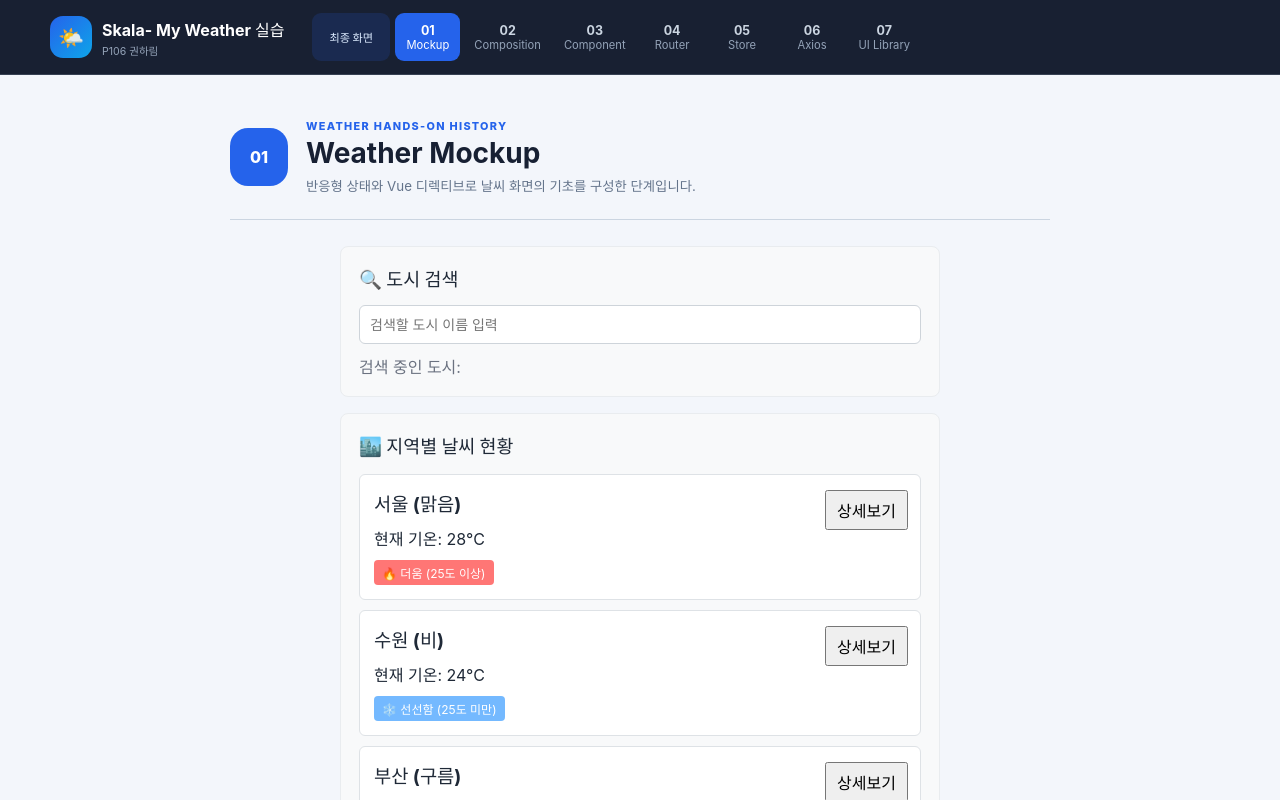
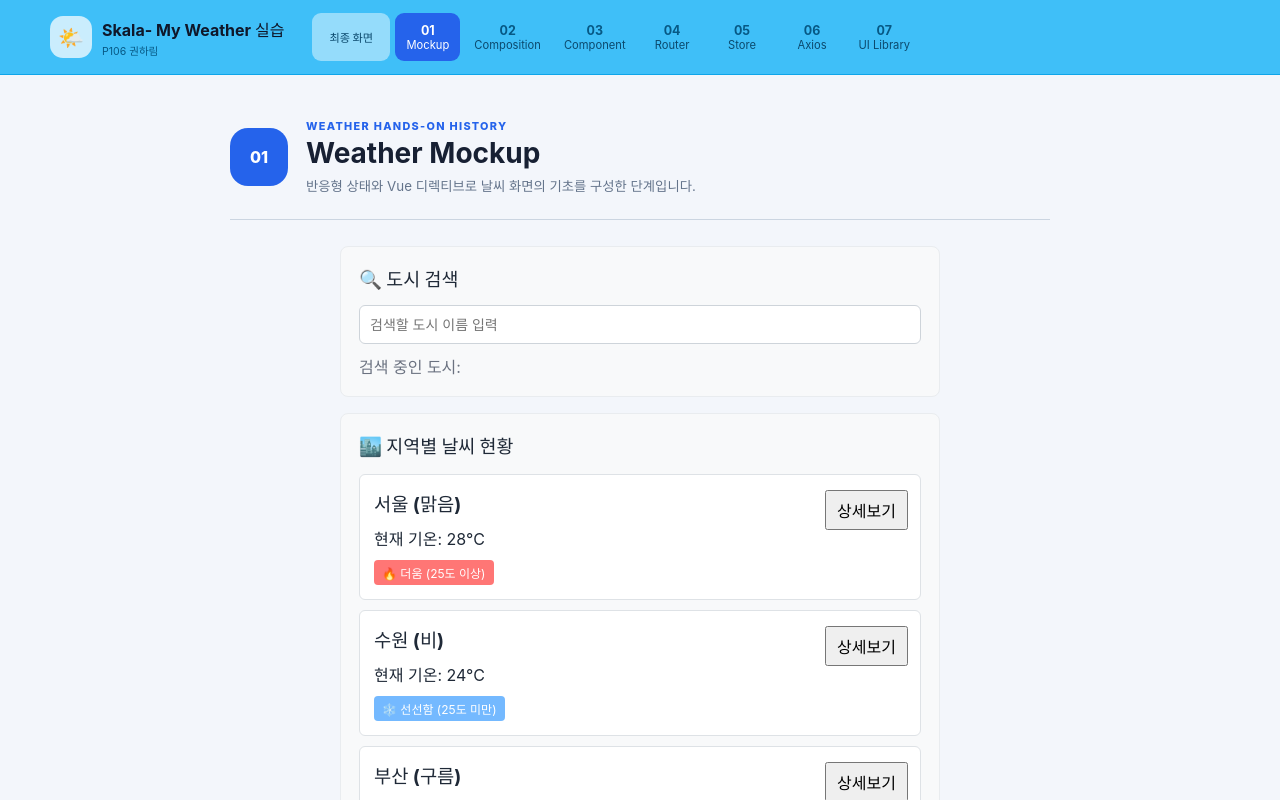
Before and after one commit to rnjsgkfla/skala-vue, a Vue app: page /practice/01 in a window 1280 px wide. Shown: the top 800 px of the page. Built offline with nearby package versions, Linux system fonts and the light colour scheme; no server answers.

Commit message:
style: 화면 안내 문구와 네비게이션 색상 변경

```diff
--- a/src/App.vue
+++ b/src/App.vue
@@ -36,7 +36,7 @@ const practiceLinks = [
       <RouterView />
     </main>
 
-    <footer class="app-footer">Vue 3 · Pinia · Axios · Element Plus · OpenWeather · Open-Meteo</footer>
+    <footer class="app-footer">판교캠퍼스 P106 권하림 - SKALA Vue.js Weather 실습</footer>
   </div>
 </template>
 
@@ -49,9 +49,9 @@ const practiceLinks = [
   position: sticky;
   z-index: 100;
   top: 0;
-  color: #ffffff;
-  background: rgba(15, 23, 42, 0.96);
-  border-bottom: 1px solid rgba(148, 163, 184, 0.25);
+  color: #0f172a;
+  background: rgba(56, 189, 248, 0.96);
+  border-bottom: 1px solid #0ea5e9;
   backdrop-filter: blur(14px);
 }
 
@@ -69,7 +69,7 @@ const practiceLinks = [
   flex: 0 0 auto;
   align-items: center;
   gap: 10px;
-  color: #ffffff;
+  color: #0f172a;
   text-decoration: none;
 }
 
@@ -79,7 +79,7 @@ const practiceLinks = [
   height: 42px;
   place-items: center;
   font-size: 1.3rem;
-  background: linear-gradient(135deg, #2563eb, #0ea5e9);
+  background: rgba(255, 255, 255, 0.72);
   border-radius: 13px;
 }
 
@@ -90,7 +90,7 @@ const practiceLinks = [
 
 .brand small {
   margin-top: 2px;
-  color: #94a3b8;
+  color: #075985;
   font-size: 0.66rem;
 }
 
@@ -111,7 +111,7 @@ const practiceLinks = [
   min-height: 48px;
   padding: 7px 9px;
   place-content: center;
-  color: #94a3b8;
+  color: #0c4a6e;
   font-size: 0.7rem;
   text-align: center;
   text-decoration: none;
@@ -120,13 +120,13 @@ const practiceLinks = [
 }
 
 .stage-navigation a b {
-  color: #cbd5e1;
+  color: #075985;
   font-size: 0.78rem;
 }
 
 .stage-navigation a:hover {
-  color: #ffffff;
-  background: rgba(255, 255, 255, 0.08);
+  color: #0f172a;
+  background: rgba(255, 255, 255, 0.35);
 }
 
 .stage-navigation a.router-link-exact-active {
@@ -140,9 +140,9 @@ const practiceLinks = [
 
 .stage-navigation .final-link {
   min-width: 78px;
-  color: #dbeafe;
+  color: #0c4a6e;
   font-weight: 800;
-  background: rgba(37, 99, 235, 0.16);
+  background: rgba(255, 255, 255, 0.45);
 }
 
 .app-content {
--- a/src/components/weather/WeatherUiDashboard.vue
+++ b/src/components/weather/WeatherUiDashboard.vue
@@ -275,7 +275,7 @@ onMounted(loadWeather)
             {{ finalMode ? '도시 날씨 찾기' : '🌤️ Weather UI Dashboard' }}
           </h3>
           <p>
-            {{ finalMode ? '궁금한 도시를 검색하거나 자주 보는 도시를 저장해 보세요.' : '실시간 날씨와 대기질을 UI 컴포넌트로 확인합니다.' }}
+            {{ finalMode ? '궁금한 도시를 검색하거나 자주 보는 도시를 즐겨찾기 해 보세요.' : '실시간 날씨와 대기질을 UI 컴포넌트로 확인합니다.' }}
           </p>
         </div>
         <UnitToggler />
@@ -293,7 +293,7 @@ onMounted(loadWeather)
           </el-input>
         </el-col>
         <el-col :xs="24" :sm="10" class="filter-column">
-          <el-switch v-model="onlyHotCities" :active-text="`더운 도시만 (${hotCityCount})`" />
+          <el-switch v-model="onlyHotCities" :active-text="`25℃ 이상 도시만 (${hotCityCount})`" />
         </el-col>
       </el-row>
 
@@ -334,7 +334,7 @@ onMounted(loadWeather)
       <div class="section-heading favorite-heading">
         <div>
           <h3 id="favorite-heading">즐겨찾는 도시</h3>
-          <span>자주 확인하는 도시를 위에서 바로 열어볼 수 있습니다.</span>
+          <span>자주 확인해야 하는 도시를 즐겨찾기 하시면 이곳에서 바로 확인 가능합니다.</span>
         </div>
         <span class="favorite-count">{{ favoriteWeatherList.length }}곳</span>
       </div>
--- a/src/views/FinalWeatherView.vue
+++ b/src/views/FinalWeatherView.vue
@@ -8,8 +8,8 @@ import WeatherUiDashboard from '@/components/weather/WeatherUiDashboard.vue'
       <p class="today-label">P106 권하림 Vue.js 최종 실습 과제</p>
       <h1>외출 전 날씨 확인 서비스</h1>
       <p class="hero-description">
-        도시 이름 입력 후 검색 시 해당 도시의 현재 날씨와 대기질 정보, 5일치 예보를 확인하고 즐겨찾기에 저장할 수 있습니다.<br />
-        화면 상단의 네비게이션 바를 클릭해서 단계별 홈페이지 발전 과정도 확인할 수 있습니다.
+        <span class="service-description">도시 이름 입력 후 검색 시 해당 도시의 현재 날씨와 대기질 정보, 5일치 예보를 확인하고 즐겨찾기에 저장할 수 있습니다.</span>
+        <span>화면 상단의 네비게이션 바를 클릭해서 단계별 홈페이지 발전 과정도 확인할 수 있습니다.</span>
       </p>
     </section>
 
@@ -45,10 +45,23 @@ h1 {
 }
 
 .hero-description {
-  max-width: 680px;
   margin: 12px 0 0;
   color: #606b7a;
   line-height: 1.65;
+}
+
+.hero-description span {
+  display: block;
+}
+
+.service-description {
+  white-space: nowrap;
+}
+
+@media (max-width: 900px) {
+  .service-description {
+    white-space: normal;
+  }
 }
 
 @media (max-width: 600px) {
```
